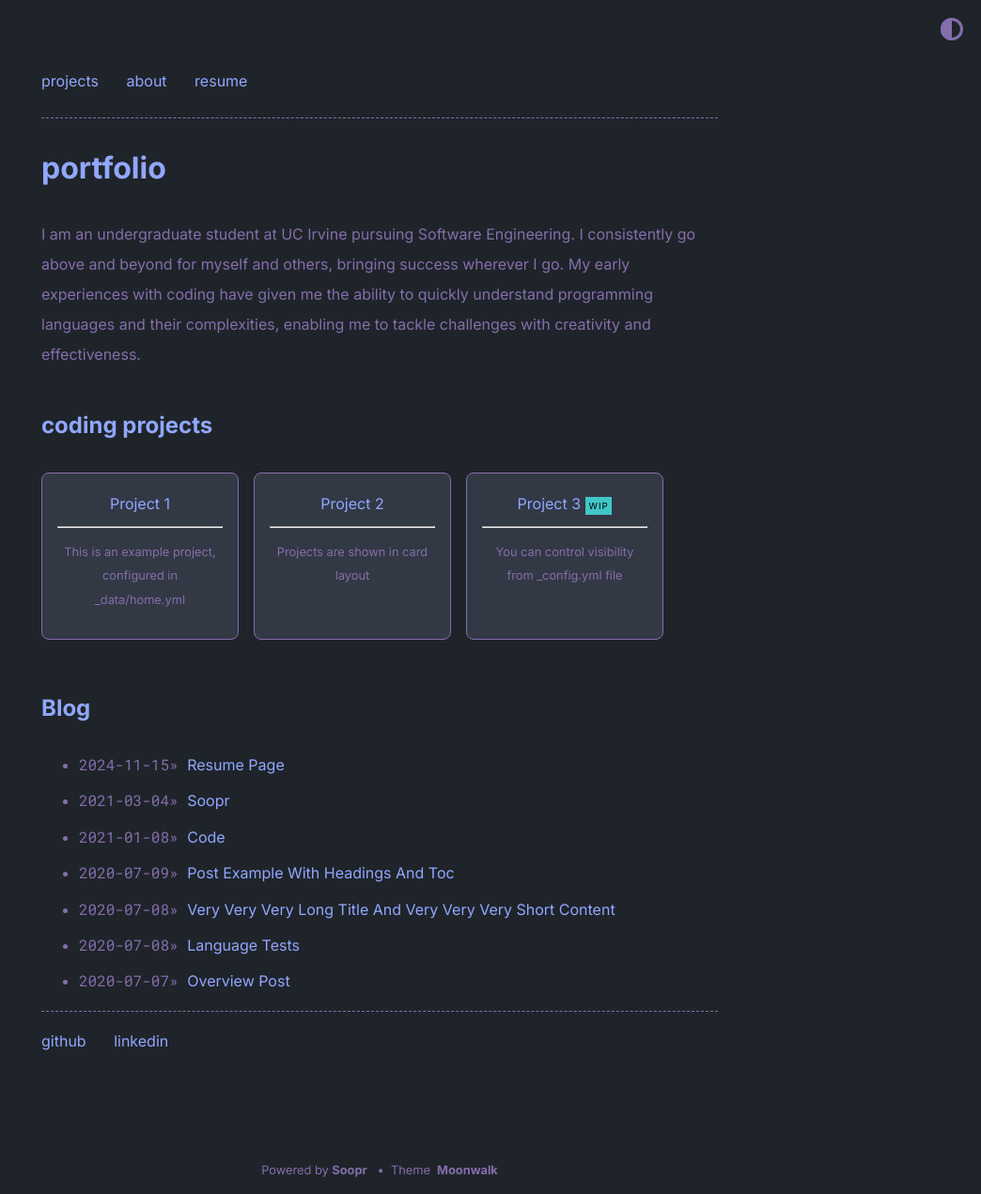
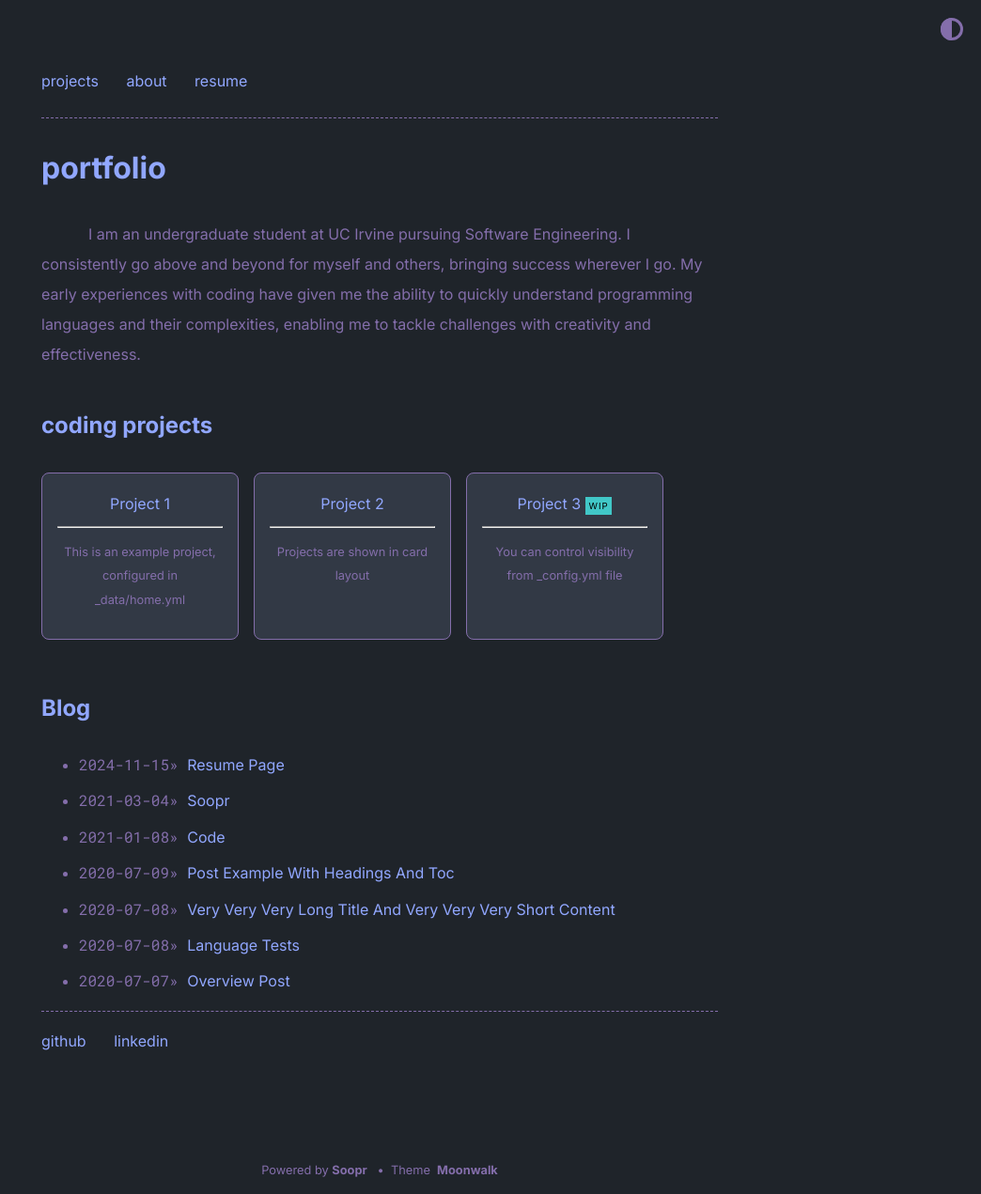
Before and after one commit to jshields06/jshields06.github.io, a Jekyll site: the page built from index.md, in a window 1280 px wide. Shown: the whole page at 94% size, without its empty margins (236-1280 px from the left). Built offline with Jekyll 4.4.1, drawn with Linux system fonts in a browser that asks for light colours.

Commit message:
indent paragraph

```diff
--- a/_config.yml
+++ b/_config.yml
@@ -3,7 +3,7 @@ author: Jasmine Shields
 url: https://jshields06.github.io/ # root address of the site
 description: > # description of the site (multiple lines allowed)
  I am an undergraduate student at UC Irvine pursuing Software Engineering. I consistently go above and beyond for myself and others,
-  bringing success wherever I go. My early experiences with coding have given me the ability to quickly understand programming languages and their complexities, enabling me to tackle challenges with creativity and effectiveness.
+ bringing success wherever I go. My early experiences with coding have given me the ability to quickly understand programming languages and their complexities, enabling me to tackle challenges with creativity and effectiveness.
 permalink: /:slug
 
 favicon: "./logo.png" # relative path to site's favicon
--- a/_layouts/default.html
+++ b/_layouts/default.html
@@ -1,4 +1,9 @@
 <!DOCTYPE html>
+<style>
+    .indent {
+        text-indent: 50px;
+    }
+</style>
 <html lang="{{ page.lang | default: "en" }}" class="html" data-theme="{{ site.theme_config.appearance | default: "auto" }}">
         {%- include head.html -%}
 <body>
--- a/_layouts/home.html
+++ b/_layouts/home.html
@@ -10,7 +10,7 @@ layout: default
 
     <h1>{{ site.title }}</h1>
     {% if site.theme_config.show_description == true %}
-    <p>{{ site.description }}</p>
+    <p class="indent">{{ site.description }}</p>
     {% endif %}
 </header>
 
```
Lines whose indentation alone changed are shown as unchanged.
